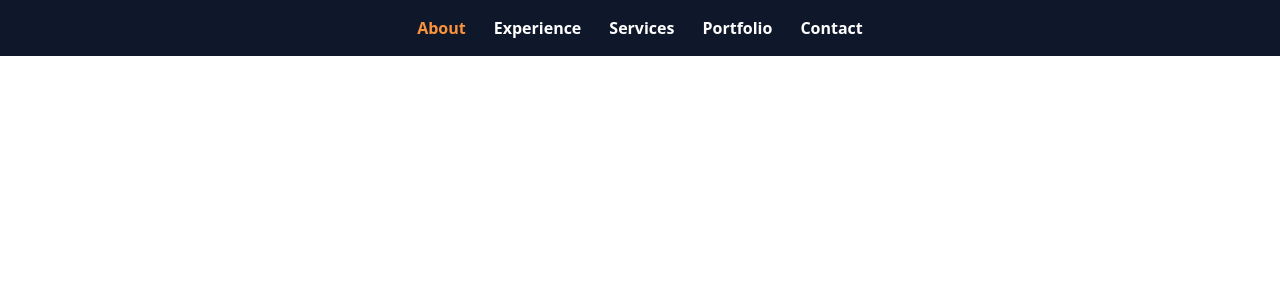
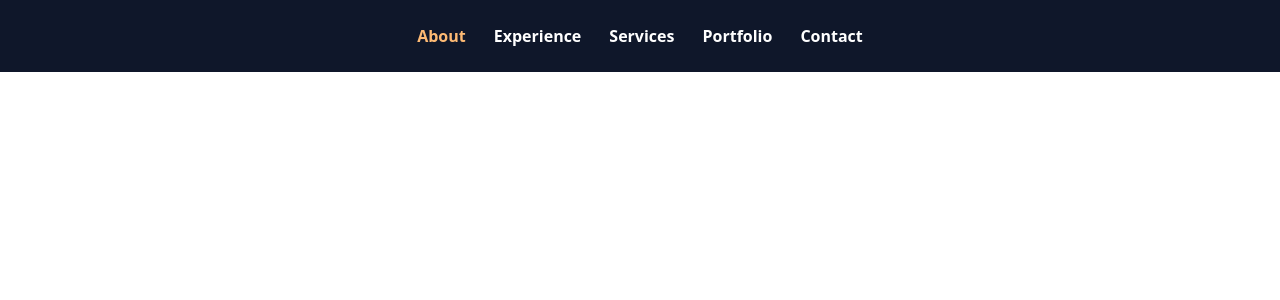
Before and after one commit to guigarciaa/personal-website, an Angular app: page / in a window 1280 px wide. Shown: the top 300 px of the page. Built offline with nearby package versions, Linux system fonts and the light colour scheme.

Commit message:
add title component

```diff
--- a/package.json
+++ b/package.json
@@ -7,7 +7,7 @@
     "build": "ng build",
     "watch": "ng build --watch --configuration development",
     "test": "jest",
-    "lint": "ng lint"
+    "lint": "ng lint --fix"
   },
   "private": true,
   "jest": {
--- a/src/app/components/atoms/anchor/anchor.component.html
+++ b/src/app/components/atoms/anchor/anchor.component.html
@@ -1,12 +1,9 @@
 <a [href]="idAnchor">
-  <span
-    class="text-base font-sans font-semibold leading-8"
-    [ngClass]="{
-      'text-orange-400': isActive,
+    <span class="text-base font-sans font-semibold leading-8" [ngClass]="{
+      'text-orange-300': isActive,
       'text-white': !isActive,
       'hover:text-slate-300': !isActive
-    }"
-  >
-    <ng-content></ng-content>
-  </span>
+    }">
+        <ng-content></ng-content>
+    </span>
 </a>
--- a/src/app/components/molecules/navbar/navbar.component.html
+++ b/src/app/components/molecules/navbar/navbar.component.html
@@ -1,4 +1,4 @@
-<nav class="flex mx-auto justify-center py-3 bg-slate-900">
+<nav class="flex mx-auto justify-center py-5 bg-slate-900">
   <ul class="flex flex-row space-x-7">
     <li *ngFor="let section of sections">
       <app-atoms-anchor
--- a/src/index.html
+++ b/src/index.html
@@ -2,7 +2,7 @@
 <html lang="en">
   <head>
     <meta charset="utf-8" />
-    <title>PersonalWebsite</title>
+    <title>Guilherme Garcia - Software Engineer</title>
     <base href="/" />
     <meta name="viewport" content="width=device-width, initial-scale=1" />
     <link rel="icon" type="image/x-icon" href="favicon.ico" />
```
Also changed, not shown: src/app/components/atoms/title/title.component.ts (added, +9 -0 lines), src/app/components/components.module.ts (+7 -6 lines), src/app/components/atoms/title/title.component.html (added), src/app/components/atoms/title/title.component.scss (added).
